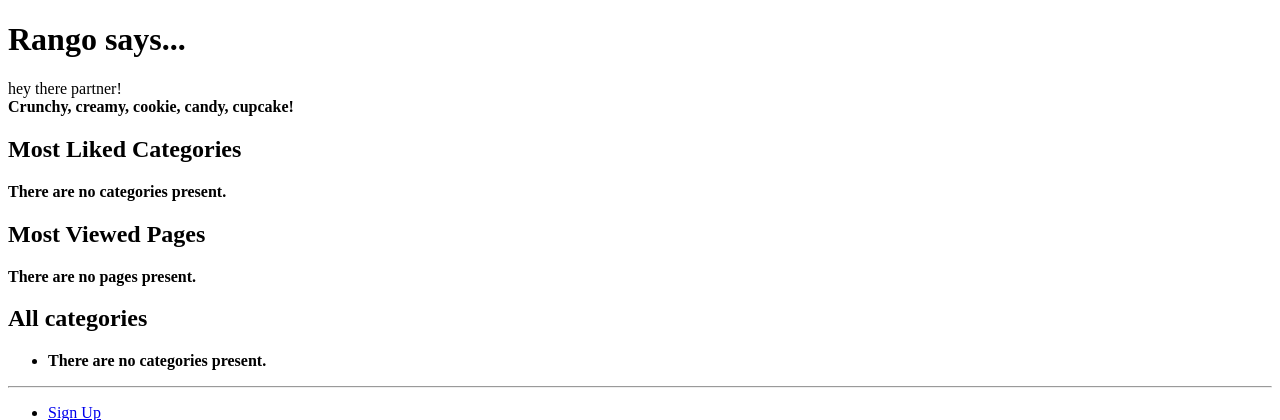
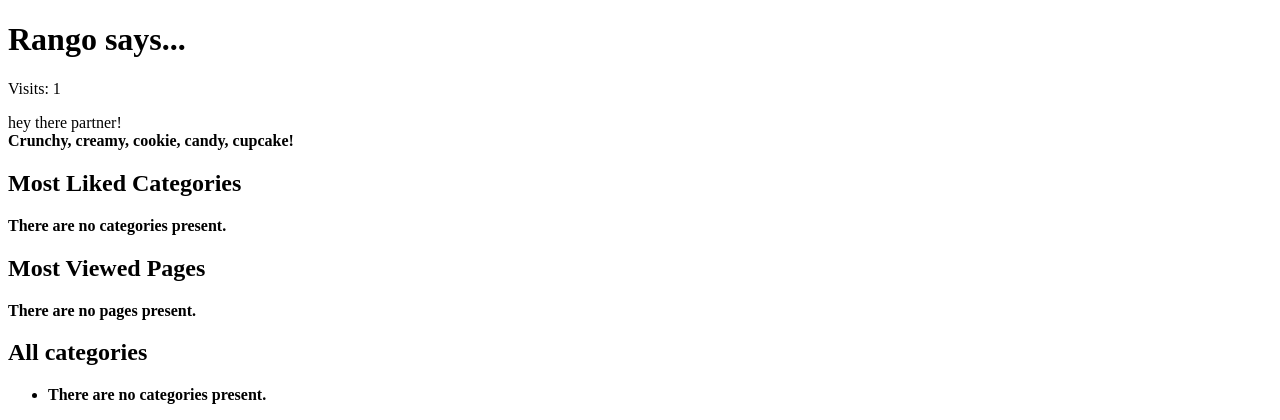
Before and after one commit to 2593628L/tango_with_django_project, a Django app: page / in a window 1280 px wide. Shown: the top 420 px of the page. Run offline with Django 3.2, Linux system fonts and the light colour scheme; data that the repository does not hold is empty.

Commit message:
set visits through cookies

```diff
--- a/rango/views.py
+++ b/rango/views.py
@@ -1,5 +1,5 @@
 from django.shortcuts import render
-from django.http import HttpResponse
+from django.http import HttpResponse, request, response
 from rango.models import Category
 from rango.models import Page
 from django.contrib.auth import authenticate,login, logout
@@ -7,8 +7,26 @@ from django.contrib.auth.decorators import login_required
 from rango.forms import CategoryForm, PageForm,UserForm,UserProfileForm
 from django.shortcuts import redirect
 from django.urls import reverse
+from datetime import datetime
 
 # Create your views here.
+def visitor_cookie_handler(request):
+    visits = int(request.COOKIES.get('visits','1'))
+    last_visit_cookie = get_server_side_cookie(request,'last_visit',str(datetime.now()))
+    last_visit_time = datetime.strptime(last_visit_cookie[:-7],'%Y-%m-%d %H:%M:%S')
+
+    if(datetime.now()-last_visit_time).days>0:
+        visits = visits+1
+        request.session['last_visit'] = str(datetime.now())
+    else:
+        request.session['last_visit'] = last_visit_cookie
+    request.session['visits'] = visits
+def get_server_side_cookie(request,cookie,default_val=None):
+    val = request.session.get(cookie)
+    if not val:
+        val = default_val
+    return val
+
 def index(request):
     category_list = Category.objects.order_by('-likes')[:5]
     page_list = Page.objects.order_by('-views')[:5]
@@ -16,11 +34,17 @@ def index(request):
     context_dict['boldmessage'] = 'Crunchy, creamy, cookie, candy, cupcake!'
     context_dict['categories'] = category_list
     context_dict['pages'] = page_list
-    return render(request,'rango/index.html',context=context_dict)
+    visitor_cookie_handler(request)
+    context_dict['visits'] = request.session['visits']
+    response = render(request,'rango/index.html',context=context_dict)
+    return response
 
 
 
 def about(request):
+    if(request.session.test_cookie_worked()):
+        print("TEST COOKIE WORKED!")
+        request.session.delete_test_cookie()
     return render(request,'rango/about.html')
 
 def show_category(request,category_name_slug):
--- a/templates/rango/index.html
+++ b/templates/rango/index.html
@@ -7,6 +7,7 @@
 
 {% block body_block %}
     <h1>Rango says...</h1>
+    <p>Visits: {{ visits }}</p>
     <div>
     {% if user.is_authenticated %}
         howdy {{ user.username }}!
```
